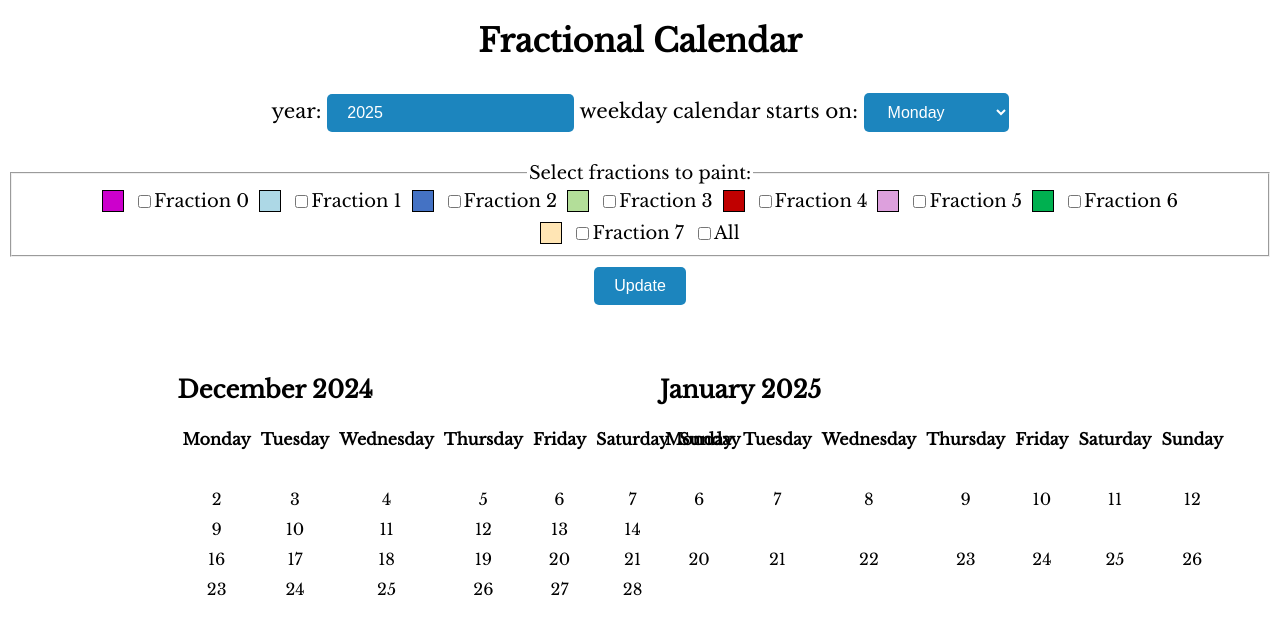
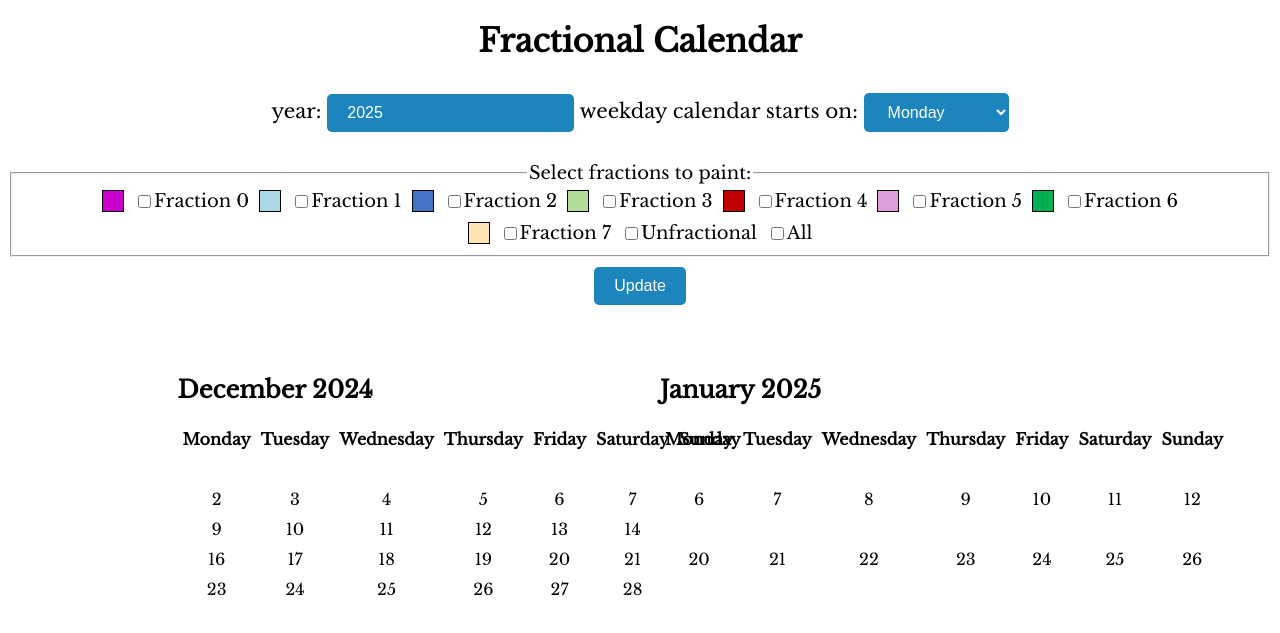
Before and after one commit to rodriesquivel13/FracScheduler, a Flask app: page / in a window 1280 px wide. Shown: the top 633 px of the page. Run offline with Flask 3, Linux system fonts and the light colour scheme.

Commit message:
Ahora podemos modelar las semanas que no pertenecen a ninguna fraccion

```diff
--- a/app.py
+++ b/app.py
@@ -1,7 +1,7 @@
 from flask import Flask, render_template, request
 import calendar
 from datetime import datetime
-from utils import fractional_index_maker
+from utils import fractional_index_maker, unfractional_dates_list
 
 app = Flask(__name__)
 
@@ -30,16 +30,19 @@
     # Obtener diciembre del año anterior
     previous_december = cal.monthdayscalendar(year - 1, 12)
 
+    # Obtener las fechas no fraccionadas
+    unfractional_dates = unfractional_dates_list(year, start_day)
+
     # Obtener las fracciones seleccionadas
     selected_fractions = request.args.getlist('fractions', type=str)
     if 'all' in selected_fractions:
-        selected_fractions = list(range(8)) + ['all']
+        selected_fractions = list(range(8)) + ['unfractional', 'all']
     else:
-        selected_fractions = [int(f) for f in selected_fractions]
+        selected_fractions = [int(f) if f.isdigit() else f for f in selected_fractions]
 
     day_names = [calendar.day_name[(i + start_day) % 7] for i in range(7)]
     months_with_index = list(enumerate(months))
-    return render_template('calendar.html', year=year, months_with_index=months_with_index, start_day=start_day, day_names=day_names, calendar=calendar, fractional_indices=fractional_indices, fraction_colors=fraction_colors, datetime=datetime, previous_december=previous_december, selected_fractions=selected_fractions)
+    return render_template('calendar.html', year=year, months_with_index=months_with_index, start_day=start_day, day_names=day_names, calendar=calendar, fractional_indices=fractional_indices, fraction_colors=fraction_colors, datetime=datetime, previous_december=previous_december, selected_fractions=selected_fractions, unfractional_dates=unfractional_dates)
 
 if __name__ == '__main__':
     app.run(debug=True)
--- a/static/styles.css
+++ b/static/styles.css
@@ -81,3 +81,9 @@
 .form-button:hover {
     background-color: #4472C4; /* Color de fondo al pasar el cursor */
 }
+
+/* Estilos para las fechas no fraccionadas */
+td.unfractional {
+    background-color: #000000; /* Fondo negro */
+    color: #FFFFFF; /* Letras blancas */
+}
--- a/templates/calendar.html
+++ b/templates/calendar.html
@@ -33,6 +33,10 @@
                     </div>
                 {% endfor %}
                 <div class="fraction-item">
+                    <input type="checkbox" id="fraction_unfractional" name="fractions" value="unfractional" {% if 'unfractional' in selected_fractions %}checked{% endif %}>
+                    <label for="fraction_unfractional">Unfractional</label>
+                </div>
+                <div class="fraction-item">
                     <input type="checkbox" id="fraction_all" name="fractions" value="all" {% if 'all' in selected_fractions %}checked{% endif %}>
                     <label for="fraction_all">All</label>
                 </div>
@@ -60,7 +64,8 @@
                                     {% set fraction = fractional_indices.get(date) if date else None %}
                                     {% set text_color = '#FFFFFF' if fraction and fraction[0] in [0, 2, 4, 6] else '#000000' %}
                                     {% set paint_fraction = fraction and (fraction[0] in selected_fractions or 'all' in selected_fractions) %}
-                                    <td class="{{ 'empty' if day == 0 else '' }}" style="background-color: {% if paint_fraction %}{{ fraction_colors[fraction[0]] }}{% else %}#ffffff{% endif %}; color: {{ text_color }};">
+                                    {% set is_unfractional = date in unfractional_dates %}
+                                    <td class="{{ 'empty' if day == 0 else '' }}" style="background-color: {% if is_unfractional %}#000000{% elif paint_fraction %}{{ fraction_colors[fraction[0]] }}{% else %}#ffffff{% endif %}; color: {% if is_unfractional %}#FFFFFF{% else %}{{ text_color }}{% endif %};">
                                         {{ day if day != 0 else '' }}
                                     </td>
                                 {% endfor %}
@@ -89,7 +94,8 @@
                                     {% set fraction = fractional_indices.get(date) if date else None %}
                                     {% set text_color = '#FFFFFF' if fraction and fraction[0] in [0, 2, 4, 6] else '#000000' %}
                                     {% set paint_fraction = fraction and (fraction[0] in selected_fractions or 'all' in selected_fractions) %}
-                                    <td class="{{ 'empty' if day == 0 else '' }}" style="background-color: {% if paint_fraction %}{{ fraction_colors[fraction[0]] }}{% else %}#ffffff{% endif %}; color: {{ text_color }};">
+                                    {% set is_unfractional = date in unfractional_dates %}
+                                    <td class="{{ 'empty' if day == 0 else '' }}" style="background-color: {% if is_unfractional %}#000000{% elif paint_fraction %}{{ fraction_colors[fraction[0]] }}{% else %}#ffffff{% endif %}; color: {% if is_unfractional %}#FFFFFF{% else %}{{ text_color }}{% endif %};">
                                         {{ day if day != 0 else '' }}
                                     </td>
                                 {% endfor %}
--- a/utils.py
+++ b/utils.py
@@ -78,7 +78,7 @@
 """
 The really interesting thing here is, what does it happens with 365 % 7?,
 could those days acumulate itself into an "extra week"?.
-we gotta work on this doubts later soon.
+we gonna work on this doubts later soon.
 """
 weeks_expected_per_year = 365//7
 
@@ -181,6 +181,7 @@
     return dict(zip(fractional_calendar_week_indexed.keys(),day_index_list))
 
 initial_year = 2027
+
 def fractional_index_maker(current_year, weekday_calendar_starts):
     """
     This function indexes each date with fraction's index.
@@ -197,6 +198,18 @@
 
     return dict(zip(fractional_calendar_week_indexed.keys(),fraction_index_list))
 
+def unfractional_dates_list(current_year, weekday_calendar_starts):
+    """
+    This funcion has as goal crafting a list with no fractional dates, such that,
+    this list must have the rest of the dates of each year.
+    """
+    whole_calendar = main_day_sequence(current_year, weekday_calendar_starts)
+    fractional_calendar = fractional_index_maker(current_year, weekday_calendar_starts)
+
+    dates = list(whole_calendar.keys())
+    fractional_dates = set(fractional_calendar.keys())  # We choose set instead of list for farter searching
+
+    return [i for i in dates if i not in fractional_dates]
 
 
 # ======== Test Block ========
```
